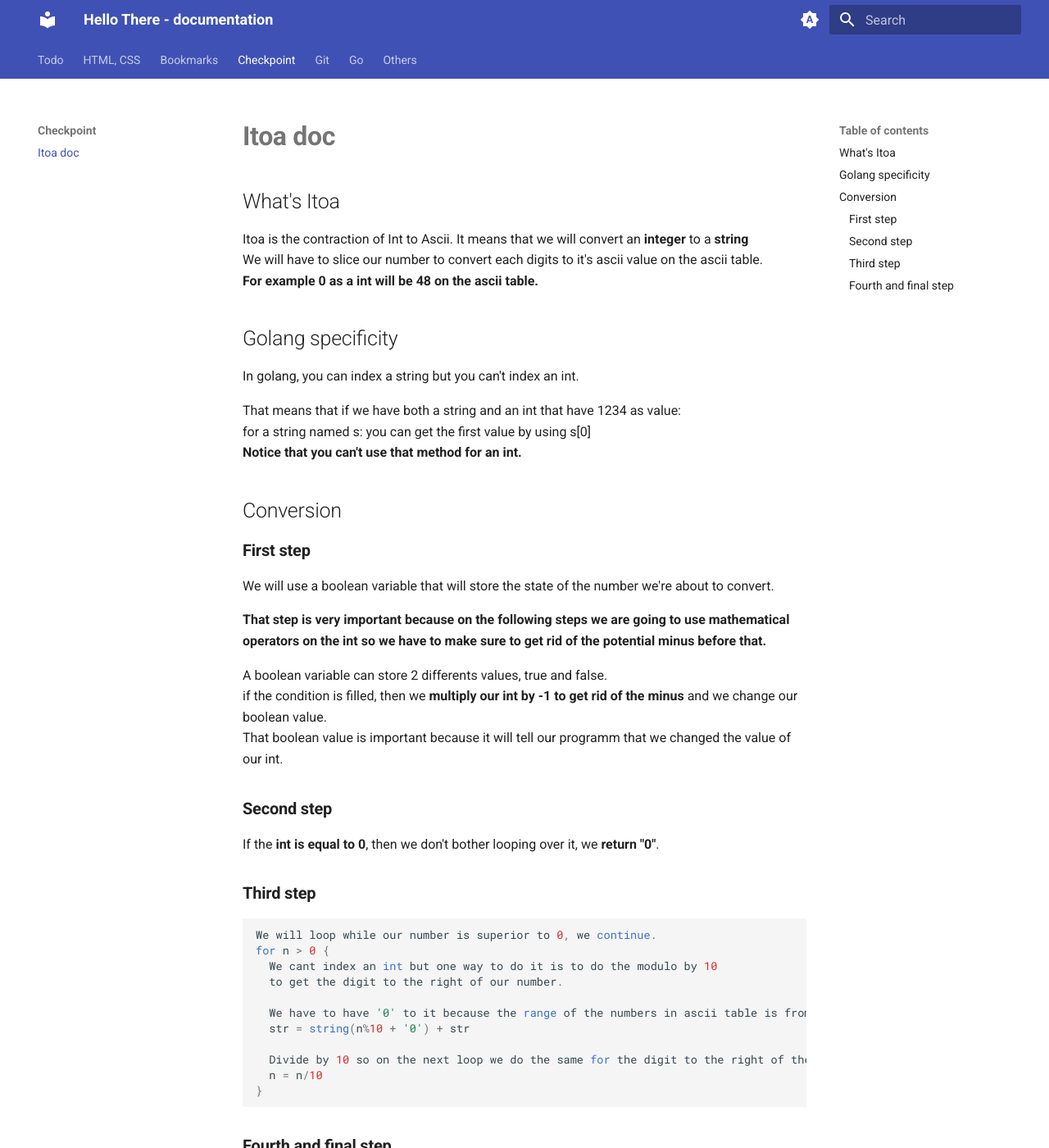
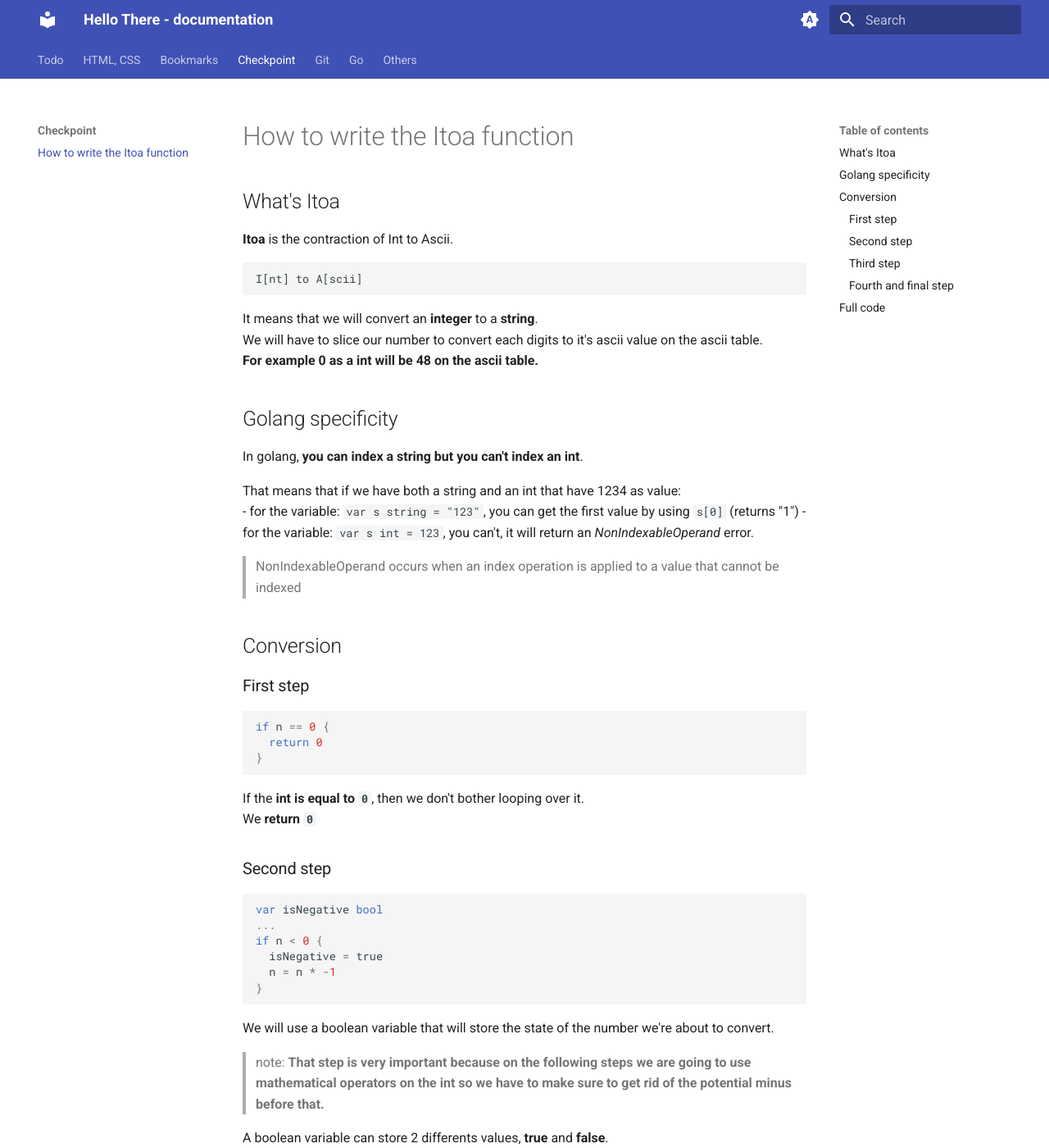
Before and after one commit to Z01-HelloThere/doc, an MkDocs documentation site: the page built from docs/checkpoint/Itoadoc.md, in a window 1280 px wide and 1400 px high. Shown: the whole window at 82% size. Built offline with MkDocs 1.6.1 and Material for MkDocs 9.7.7, drawn with Linux system fonts in a browser that asks for light colours; some of the changed text lies outside the part shown.

Commit message:
ModifiedItoaDoc

````diff
--- a/docs/checkpoint/Itoadoc.md
+++ b/docs/checkpoint/Itoadoc.md
@@ -1,55 +1,78 @@
-# **Itoa doc**
+# How to write the Itoa function
 
 ## What's Itoa
-Itoa is the contraction of Int to Ascii.
-It means that we will convert an **integer** to a **string**<br>
-We will have to slice our number to convert each digits to it's
-ascii value on the ascii table.<br>
+
+**Itoa** is the contraction of Int to Ascii.
+
+```txt
+I[nt] to A[scii]
+```
+
+It means that we will convert an **integer** to a **string**.
+We will have to slice our number to convert each digits to it's ascii value on the ascii table.
 **For example 0 as a int will be 48 on the ascii table.**
 
 ## Golang specificity
-In golang, you can index a string but you can't index an int.
 
-That means that if we have both a string and an int that have
-1234 as value:<br>
-for a string named s: you can get the first value by using s[0]<br>
-**Notice that you can't use that method for an int.**
-<br>
+In golang, **you can index a string but you can't index an int**.
+
+That means that if we have both a string and an int that have 1234 as value:
+- for the variable: `var s string = "123"`, you can get the first value by using `s[0]` (returns "1")
+- for the variable: `var s int = 123`, you can't, it will return an *NonIndexableOperand* error.
+
+> NonIndexableOperand occurs when an index operation is applied to a value that cannot be indexed
 
 ## Conversion
-### **First step**
-We will use a boolean variable that will store the state of the number we're
-about to convert.<br>
 
+### First step
 
-**That step is very important because on the following steps we are going to use mathematical<br>
-operators on the int so we have to make sure to get rid of the potential minus before that.<br>**
+```go
+if n == 0 {
+  return 0
+}
+```
 
+If the **int is equal to `0`**, then we don't bother looping over it.
+We **return `0`**
 
-A boolean variable can store 2 differents values, true and false.<br>
-if the condition is filled, then we **multiply our int by -1 to get rid of the minus** and we change our boolean value.<br>
-That boolean value is important because it will tell our programm that we changed the value of our int.<br>
+### Second step
 
-### **Second step**
-If the **int is equal to 0**, then we don't bother looping over it, we **return "0"**.
+```go
+var isNegative bool
+...
+if n < 0 {
+  isNegative = true
+  n = n * -1
+}
+```
 
-### **Third step**
+We will use a boolean variable that will store the state of the number we're about to convert.
+
+> note: **That step is very important because on the following steps we are going to use mathematical operators on the int so we have to make sure to get rid of the potential minus before that.**
+
+A boolean variable can store 2 differents values, **true** and **false**.
+If the condition is filled, then we **multiply our int by -1 to get rid of the minus** and we change our boolean value.
+That boolean value is important because it will tell our programm that we changed the value of our int.
+
+### Third step
+
 ```go
-We will loop while our number is superior to 0, we continue.
+// We will loop while our number is superior to 0, we continue.
 for n > 0 {
-  We cant index an int but one way to do it is to do the modulo by 10
-  to get the digit to the right of our number.
+  // We cant index an int but one way to do it is to do the modulo by 10 to get the digit to the right of our number.
 
-  We have to have '0' to it because the range of the numbers in ascii table is from 48 to 57.
+  // We have to have '0' to it because the range of the numbers in ascii table is from 48 to 57.
   str = string(n%10 + '0') + str
 
-  Divide by 10 so on the next loop we do the same for the digit to the right of the one we just did
+  // Divide by 10 so on the next loop we do the same for the digit to the right of the one we just did
   n = n/10
 }
 ```
 
-### **Fourth and final step**
-**Finally, we check the value of our boolean, to check if we have to add "-"**<br>
+### Fourth and final step
+
+**Finally, we check the value of our boolean, to check if we have to add `-`**
+
 ```go
 if isNegative {
   return "-" + str
@@ -57,3 +80,45 @@ if isNegative {
   return str
 }
 ```
+
+## Full code
+
+```go
+package main
+
+func Itoa(n int) string{
+
+  var isNegative bool
+  var str string
+
+  // first step
+    if n == 0 {
+    return 0
+    }
+
+  // second step
+  if n < 0 {
+    isNegative = true
+    n = n * -1
+  }
+
+  // third step
+  for n > 0 {
+    str = string(n%10 + '0') + str
+    n = n/10
+  }
+
+  // final step
+  if isNegative {
+    return "-" + str
+  } else {
+    return str
+  }
+
+}
+```
+
+<!-- todo:
+- handle special case for the minimum int `if n == -2147483648` value
+- handle errors return (?)
+-->
````
